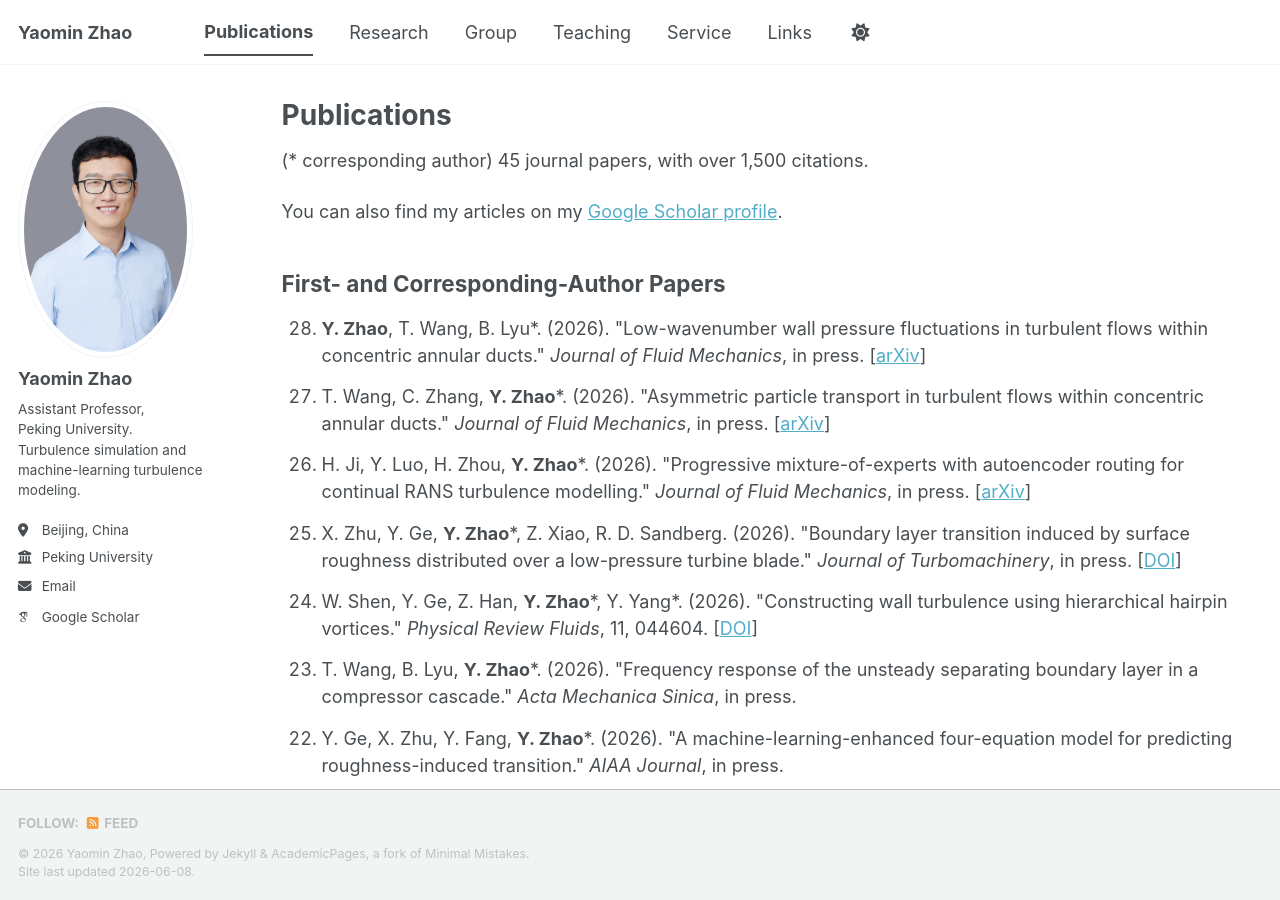
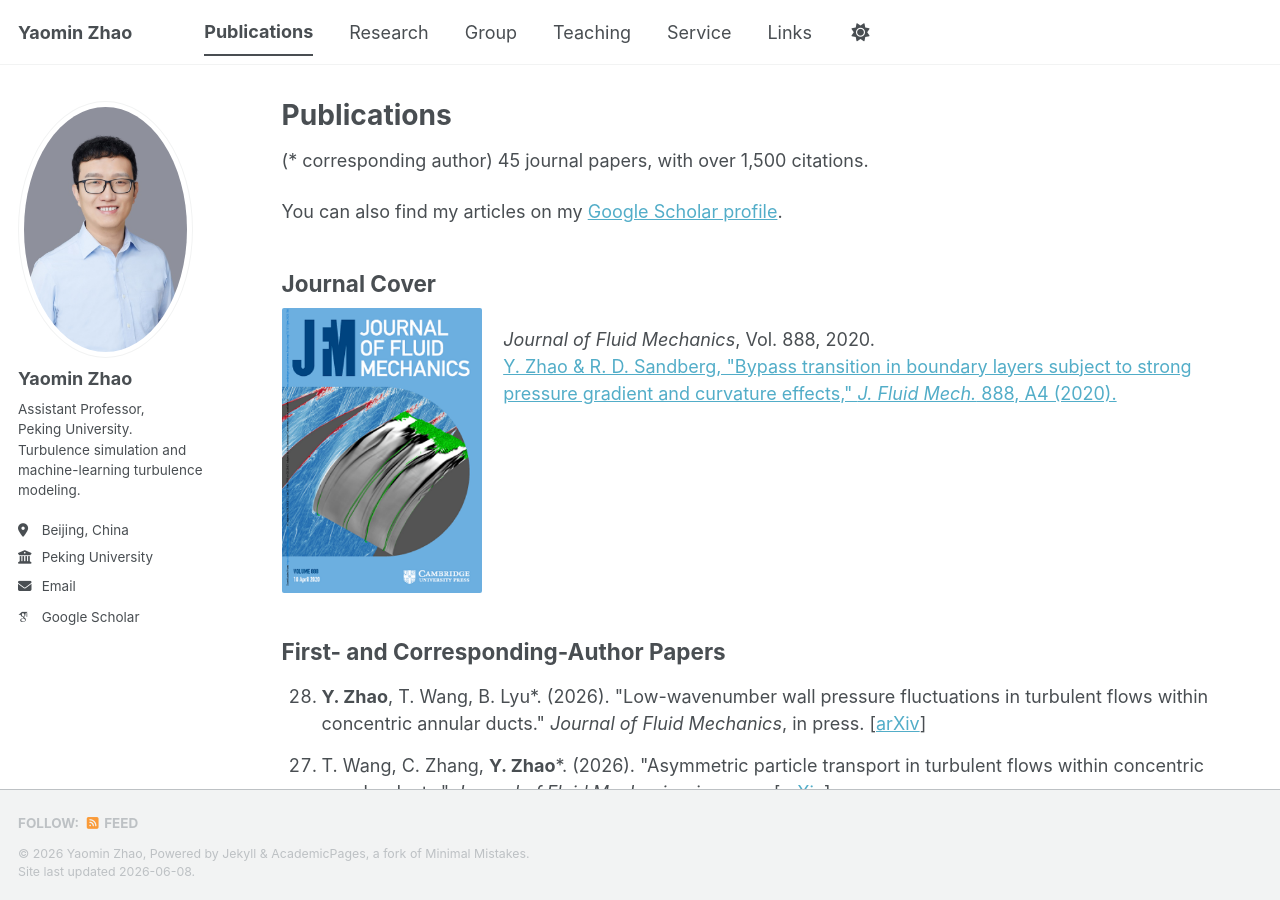
Before and after one commit to YMGroup-PKU/YMGroup-PKU.github.io, a Jekyll site: the page built from _pages/publications.html, in a window 1280 px wide and 900 px high. Built offline with Jekyll 4.4.1, drawn with Linux system fonts in a browser that asks for light colours; some web fonts are replaced; a script bundle is joined from its source files by our own code; library files that are not in the unit come from our copies.

Commit message:
Add JFM 2020 journal cover to Publications page

```diff
--- a/_pages/publications.html
+++ b/_pages/publications.html
@@ -12,6 +12,18 @@ author_profile: true
 {% if site.author.googlescholar %}
   <p>You can also find my articles on my <a href="{{ site.author.googlescholar }}">Google Scholar profile</a>.</p>
 {% endif %}
+
+<h2>Journal Cover</h2>
+
+<div style="display:flex; align-items:flex-start; gap:1.2em; margin-bottom:2em;">
+  <div style="flex:0 0 200px; max-width:200px;">
+    <img src="/images/journal-cover-jfm2020.png" alt="JFM cover, 2020" style="width:100%; border-radius:2px;" />
+  </div>
+  <div>
+    <p><em>Journal of Fluid Mechanics</em>, Vol. 888, 2020.<br>
+    <a href="https://doi.org/10.1017/jfm.2020.39">Y. Zhao &amp; R. D. Sandberg, "Bypass transition in boundary layers subject to strong pressure gradient and curvature effects," <em>J. Fluid Mech.</em> 888, A4 (2020).</a></p>
+  </div>
+</div>
 
 <div class="publication-list">
   {% for category in site.publication_category %}
```
Also changed, not shown: images/journal-cover-jfm2020.png (added).
